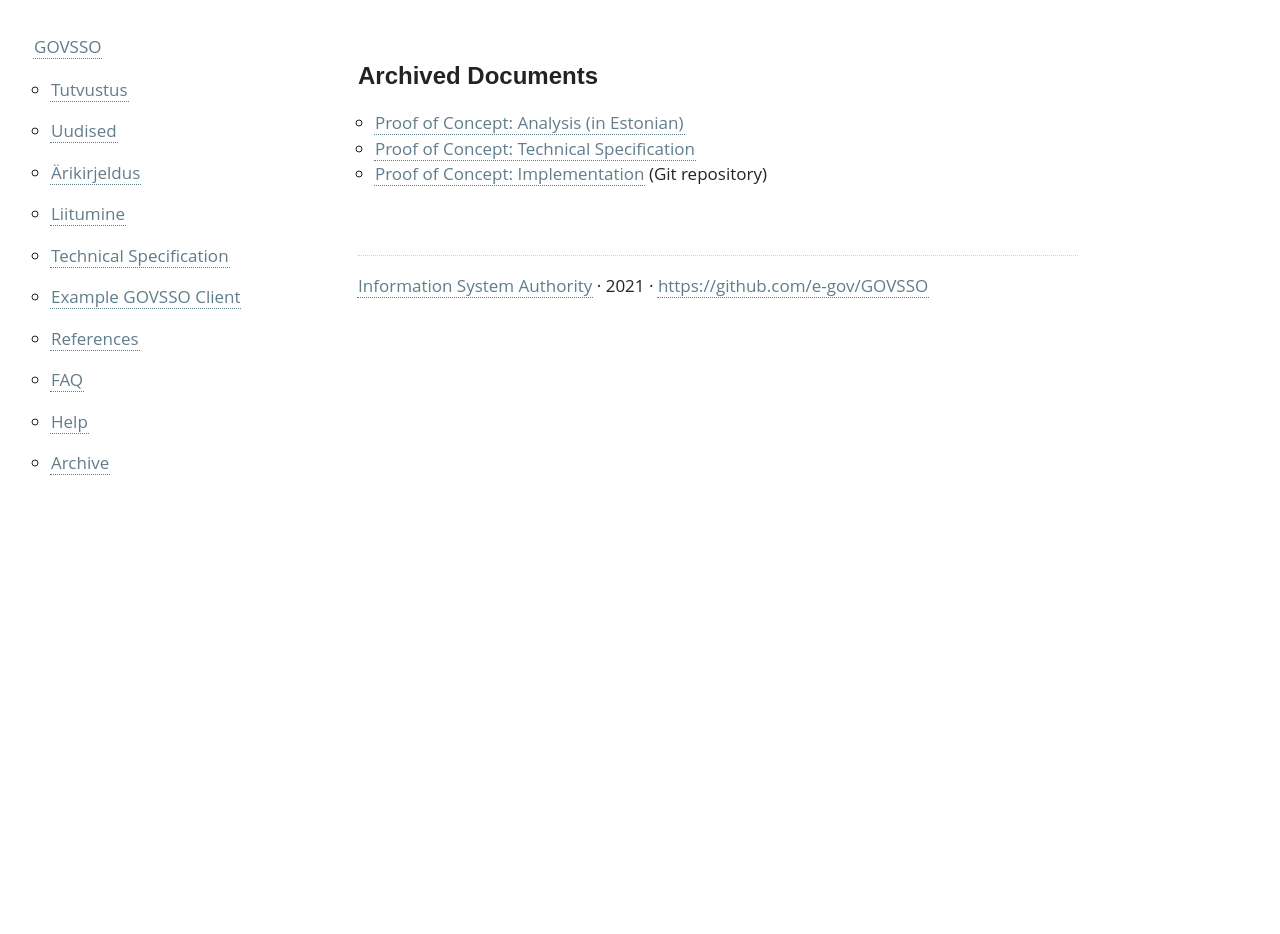
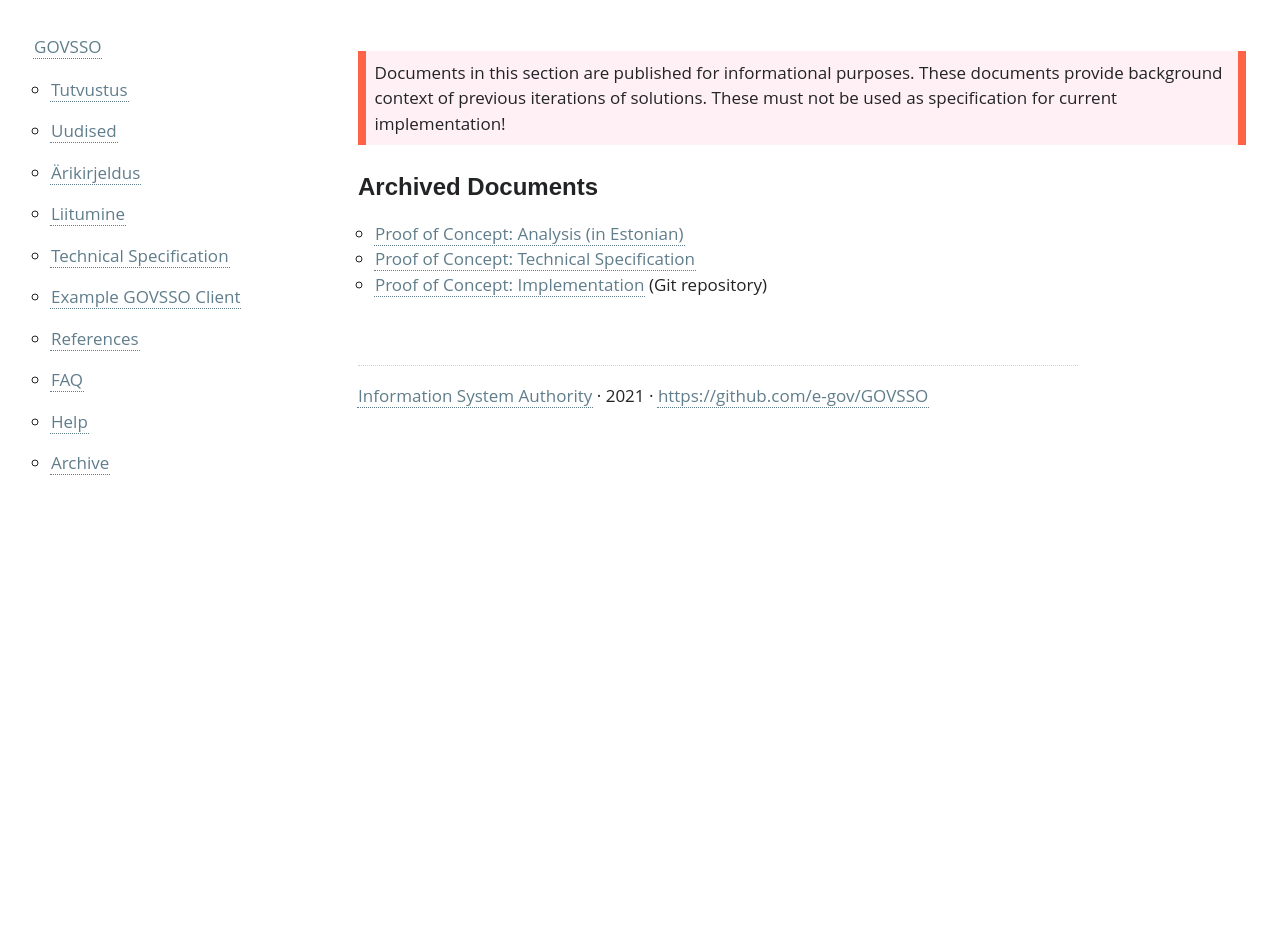
Before and after one commit to e-gov/GOVSSO, a Jekyll site: the page built from Archive.md, in a window 1280 px wide. Built offline with Jekyll 4.4.1, drawn with Linux system fonts in a browser that asks for light colours; our own code applies the rules of GitHub Pages for plain Markdown files.

Commit message:
GSSO-335 Add intro text to Archive section

```diff
--- a/Archive.md
+++ b/Archive.md
@@ -1,6 +1,9 @@
 ---
 permalink: Archive
 ---
+
+Documents in this section are published for informational purposes. These documents provide background context of previous iterations of solutions. These must not be used as specification for current implementation!
+{: .adv}
 
 # Archived Documents
 
```
